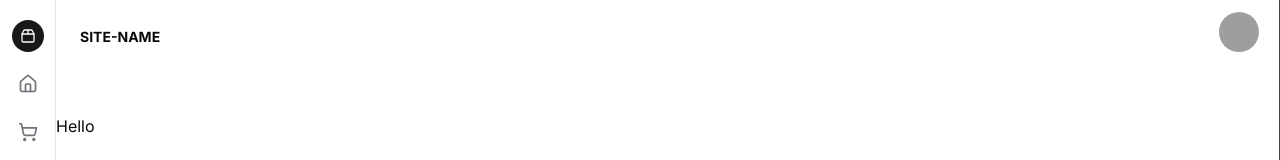
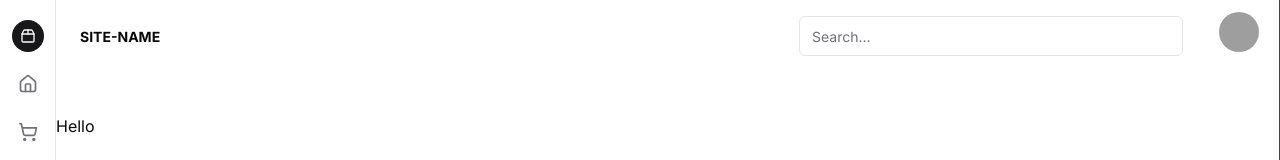
Before and after one commit to LokoGod/ecom-demo, a Next.js app in the folder admin/: page / in a window 1280 px wide. Shown: the top 160 px of the page. Built offline with nearby package versions, Linux system fonts and the light colour scheme; grey boxes are pictures that could not be loaded.

Commit message:
Searchbar

```diff
--- a/admin/src/components/NavBar.tsx
+++ b/admin/src/components/NavBar.tsx
@@ -33,7 +33,9 @@
 import { RxDesktop } from "react-icons/rx";
 import { FaRegSun } from "react-icons/fa";
 import { FaRegMoon } from "react-icons/fa";
-import { Mail, MessageSquare, PlusCircle, UserPlus } from "lucide-react";
+import { Mail, MessageSquare, PlusCircle, Search, UserPlus } from "lucide-react";
+import { Input } from "@/components/ui/input"
+
 
 export default function Navbar() {
   const { setTheme } = useTheme();
@@ -57,7 +59,11 @@
             </Link>
           </div>
 
+
           <div className="flex justify-end md:w-1/3">
+          <div className=" flex justify-end pr-10">
+          <Input className="w-96" placeholder="Search..." />
+          </div>
             <div>
               <DropdownMenu>
                 <DropdownMenuTrigger asChild>
--- /dev/null
+++ b/admin/src/components/ui/input.tsx
@@ -0,0 +1,25 @@
+import * as React from "react"
+
+import { cn } from "@/lib/utils"
+
+export interface InputProps
+  extends React.InputHTMLAttributes<HTMLInputElement> {}
+
+const Input = React.forwardRef<HTMLInputElement, InputProps>(
+  ({ className, type, ...props }, ref) => {
+    return (
+      <input
+        type={type}
+        className={cn(
+          "flex h-10 w-full rounded-md border border-input bg-background px-3 py-2 text-sm ring-offset-background file:border-0 file:bg-transparent file:text-sm file:font-medium placeholder:text-muted-foreground focus-visible:outline-none focus-visible:ring-2 focus-visible:ring-ring focus-visible:ring-offset-2 disabled:cursor-not-allowed disabled:opacity-50",
+          className
+        )}
+        ref={ref}
+        {...props}
+      />
+    )
+  }
+)
+Input.displayName = "Input"
+
+export { Input }
```
